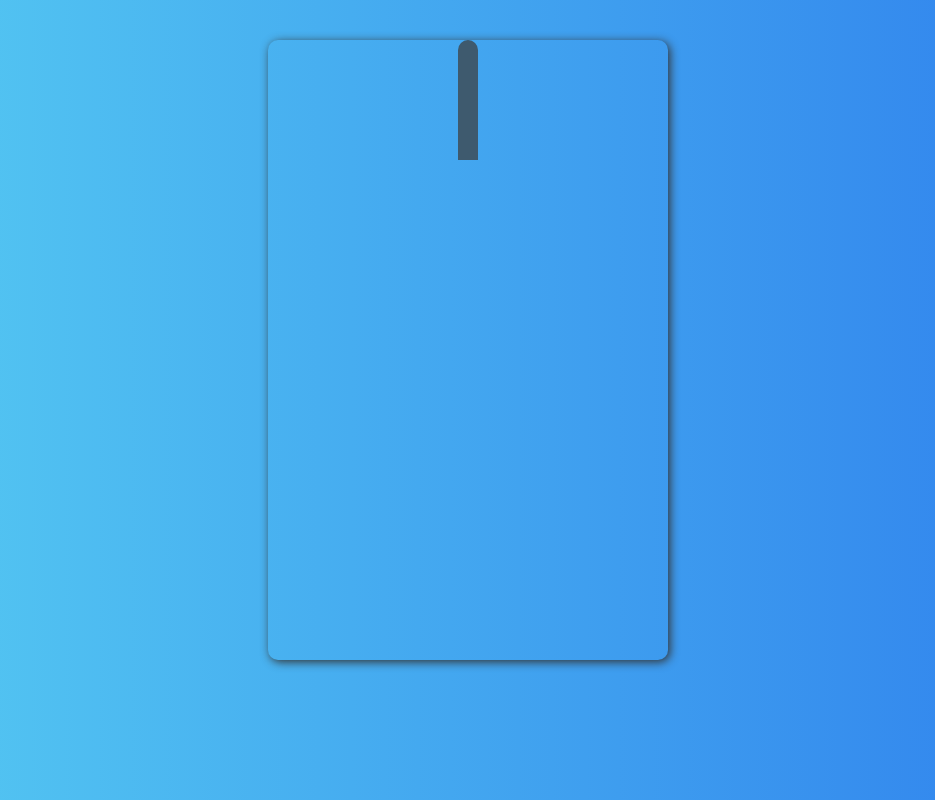
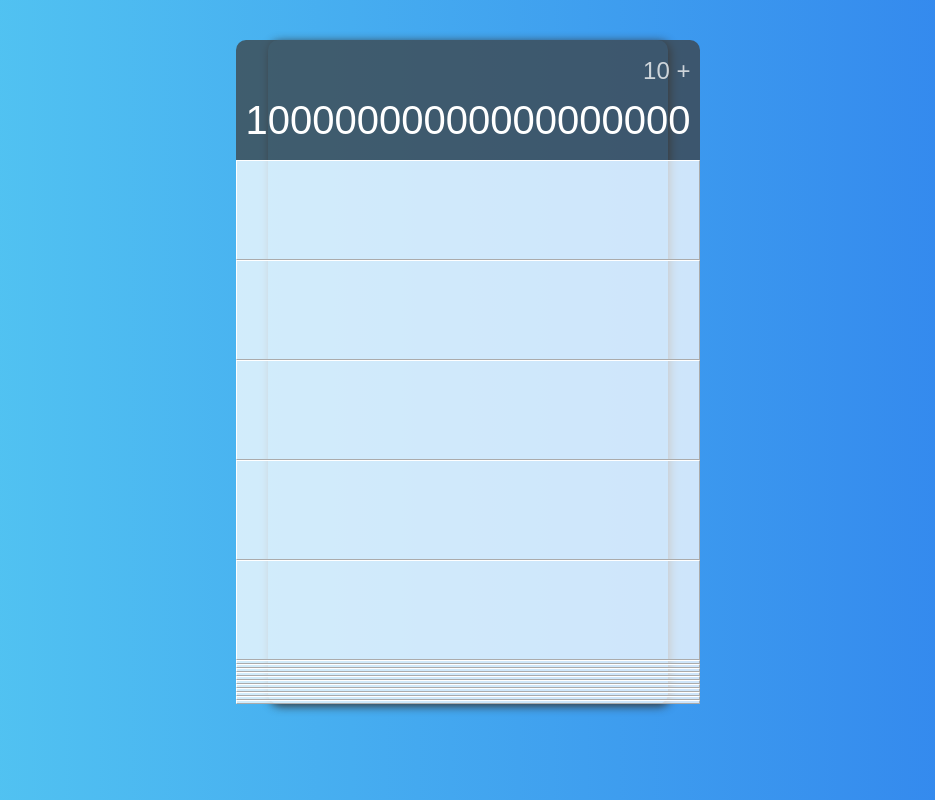
Before and after one commit to M3Try/react-calculator, a React (Create React App) app: page / in a window 1280 px wide. Shown: the whole page, without its empty margins (172-1107 px from the left). Built offline with nearby package versions, Linux system fonts and the light colour scheme.

Commit message:
Next Kommit Adding Some Components Container, Screen & Buttons

```diff
--- a/src/components/Calculator/Styled/index.js
+++ b/src/components/Calculator/Styled/index.js
@@ -25,3 +25,23 @@ export const Screen = styled.div`
     border-top-left-radius: 10px;
     border-top-right-radius: 10px;
 `
+export const Previous = styled.div`
+    color: rgba(255, 255, 255, 0.75);
+    font-size: 1.5rem;
+`
+
+export const Current = styled.div`
+    color: white;
+    font-size: 2.5rem;
+`
+
+export const Button = styled.button`
+    cursor: pointer;
+    font-size: 2rem;
+    border: 1px outset white;
+    outline: none;
+    background-color: rgba(255, 255, 255, 0.75);
+    &:hover {
+        background-color: rgba(255, 255, 255, 0.9);
+    }
+`
--- a/src/components/Calculator/index.js
+++ b/src/components/Calculator/index.js
@@ -1,12 +1,31 @@
 import React from 'react';
-import { Container, Screen } from './Styled';
+import { Container, Screen, Previous, Current, Button } from './Styled';
 
 
 
 export default function Calculator() {
     return (
         <Container>
-            <Screen></Screen>
+            <Screen>
+                <Previous>10 +</Previous>
+                <Current>10000000000000000000</Current>
+            </Screen>
+            <Button></Button>
+            <Button></Button>
+            <Button></Button>
+            <Button></Button>
+            <Button></Button>
+            <Button></Button>
+            <Button></Button>
+            <Button></Button>
+            <Button></Button>
+            <Button></Button>
+            <Button></Button>
+            <Button></Button>
+            <Button></Button>
+            <Button></Button>
+            <Button></Button>
+            <Button></Button>
         </Container>
     )
 }
```
